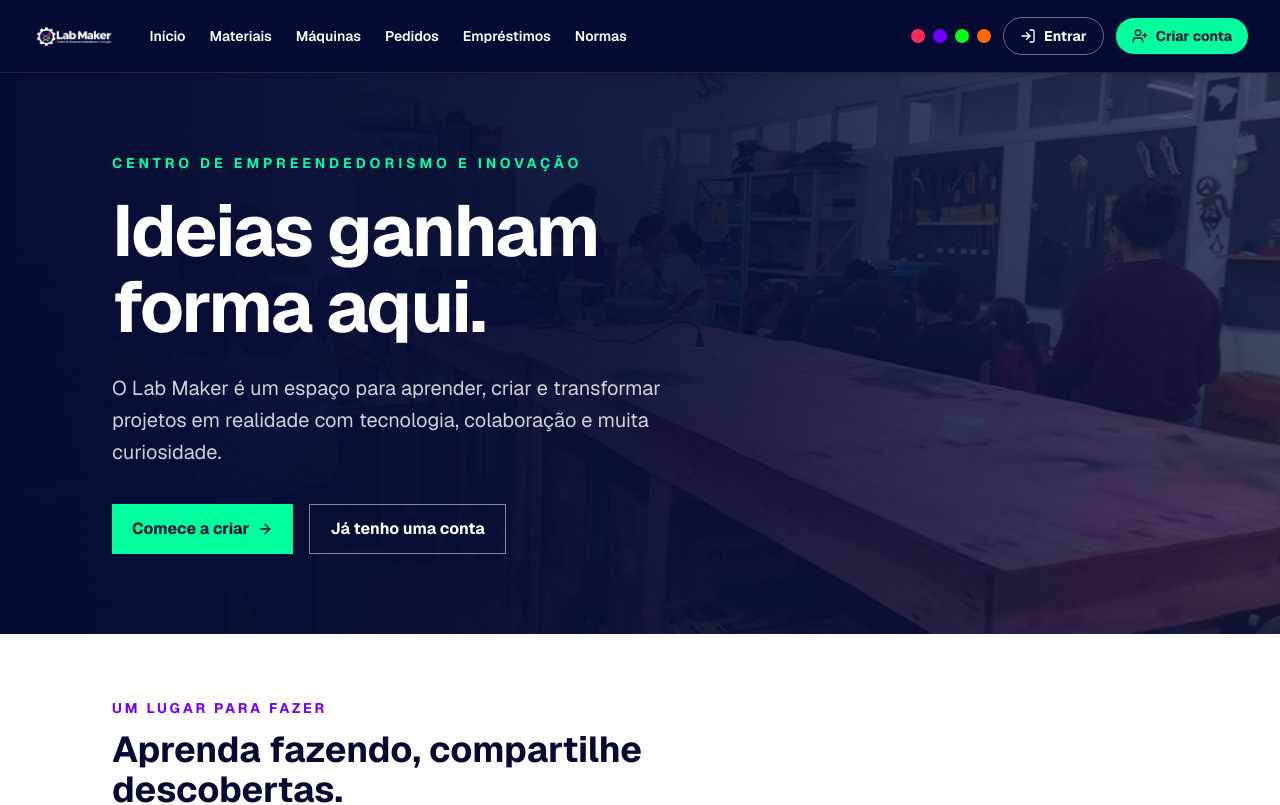
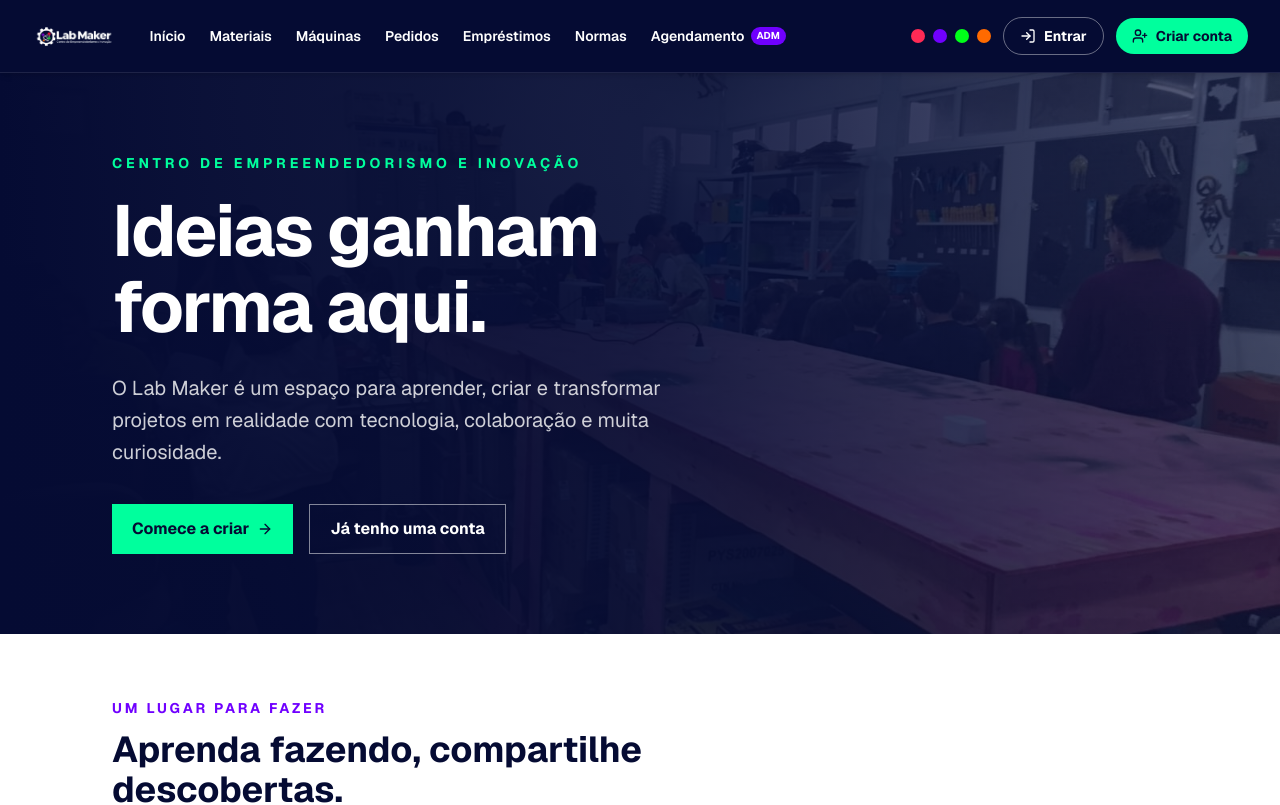
Before and after one commit to AntonioPGR/SiteMaker, a Next.js app in the folder frontend/: page / in a window 1280 px wide. Shown: the top 805 px of the page. Built offline with nearby package versions, Linux system fonts and the light colour scheme.

Commit message:
fix: corrige rota na sidebar de administração e header

```diff
--- a/frontend/app/Relatorio-ADM/page.tsx
+++ b/frontend/app/Relatorio-ADM/page.tsx
@@ -239,7 +239,7 @@ export default function RelatoriosPage() {
             <SidebarItem icon={<Wrench className="w-5 h-5" />} label="Máquinas" href="/Maquinas-ADM" collapsed={!sidebarOpen} />
             <SidebarItem icon={<Calendar className="w-5 h-5" />} label="Agendamentos" href="/Agendamento-ADM" collapsed={!sidebarOpen} />
             <SidebarItem icon={<Users className="w-5 h-5" />} label="Usuários" href="#usuarios" collapsed={!sidebarOpen} />
-            <SidebarItem icon={<BarChart3 className="w-5 h-5" />} label="Relatórios" href="#relatorios" active collapsed={!sidebarOpen} />
+            <SidebarItem icon={<BarChart3 className="w-5 h-5" />} label="Relatórios" href="/Relatorio-ADM" active collapsed={!sidebarOpen} />
             <SidebarItem icon={<Settings className="w-5 h-5" />} label="Configurações" href="#configuracoes" collapsed={!sidebarOpen} />
           </div>
 
--- a/frontend/app/components/header.tsx
+++ b/frontend/app/components/header.tsx
@@ -96,6 +96,19 @@ export default function Header({ authenticated, userName, userId }: HeaderProps)
             <Link href="/#pedidos" className="transition-colors hover:text-[#00ff9d]">Pedidos</Link>
             <Link href="/#emprestimos" className="transition-colors hover:text-[#00ff9d]">Empréstimos</Link>
             <Link href="/normas" className="transition-colors hover:text-[#00ff9d]">Normas</Link>
+
+            {/* TODO / FUTURO: Inserir verificação para exibir apenas para administradores (ex: isAdmin) */}
+            <Link
+              href="/Agendamento-ADM"
+              className={`inline-flex items-center gap-1.5 transition-colors hover:text-[#00ff9d] ${
+                isAgendamento ? 'text-[#00ff9d]' : ''
+              }`}
+            >
+              <span>Agendamento</span>
+              <span className="rounded-full bg-[#7000ff] px-1.5 py-0.5 text-[10px] font-bold text-white">
+                ADM
+              </span>
+            </Link>
           </nav>
         </div>
 
```
